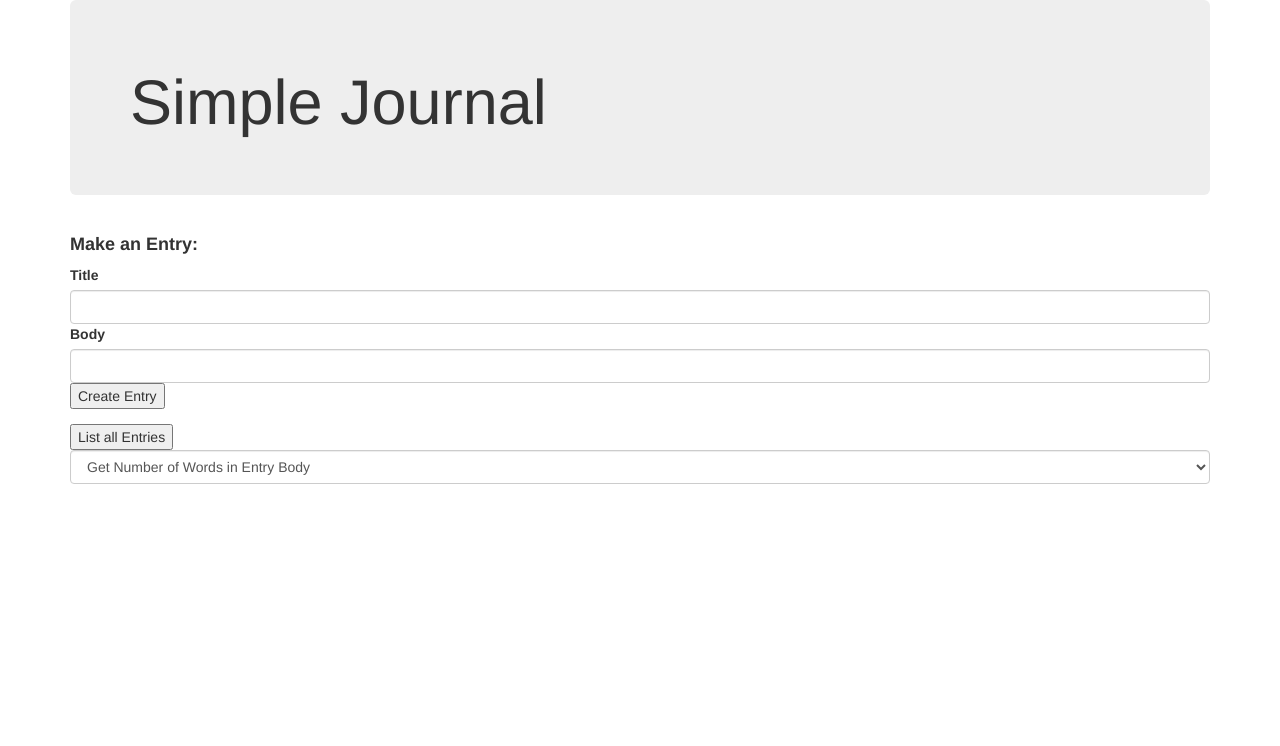
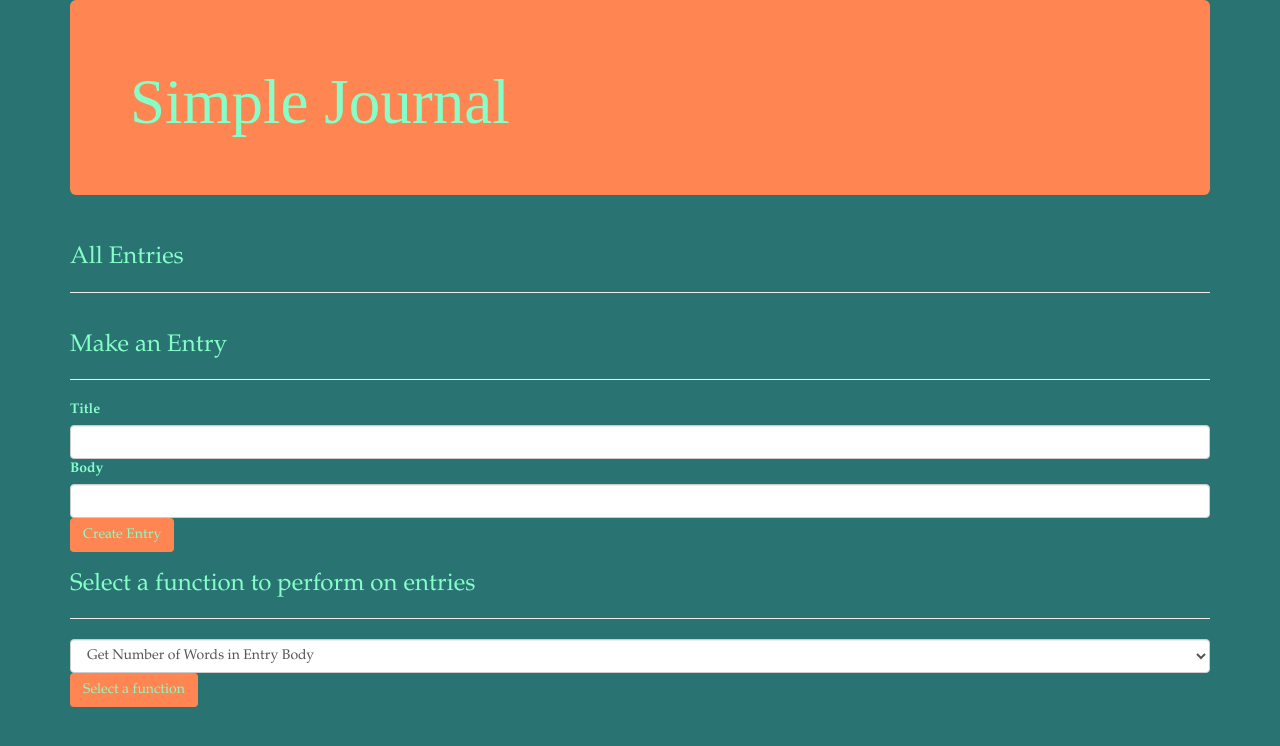
Before and after one commit to neumanna94/SimpleJournal, a website built with webpack: page src/index.html in a window 1280 px wide. Built offline with nearby package versions, Linux system fonts and the light colour scheme; files whose address does not match are found by name.

Commit message:
Add styling.

```diff
--- a/css/styles.css
+++ b/css/styles.css
@@ -0,0 +1,22 @@
+.jumbotron {
+  color: #85ffc7;
+  background-color: #ff8552;
+  font-family: "Papyrus";
+}
+.btn {
+  color: #85ffc7;
+  background-color: #ff8552;
+  display: inline-block;
+  text-decoration: none;
+}
+.btn:hover {
+  color: #84FFE4;
+  background-color: #FF5A51;
+  display: inline-block;
+  text-decoration: none;
+}
+body {
+  color: #85ffc7;
+  background-color: #297373;
+  font-family: "Book Antiqua";
+}
--- a/src/index.html
+++ b/src/index.html
@@ -10,27 +10,35 @@
       <div class = "jumbotron">
           <h1>Simple Journal</h1>
       </div>
+    <div class="row">
+      <div class="col-md-12" id = "results">
+        <h3> All Entries <hr></h3>
+
+      </div>
+    </div>
     <div class = "row">
       <div class = "col-md-12">
         <div class="form-group">
-                <h4><strong>Make an Entry:</strong></h4>
-                <label for="title"><strong>Title</strong></label>
+          <h3>Make an Entry <hr></h3>
+          <label for="title">Title</label>
           <input id="title" class="form-control" type="text">
-                <label for="body"><strong>Body</strong></label>
+          <label for="body">Body</label>
           <input id="body" class="form-control" type="text">
-                <button type="submit">Create Entry</button>
+          <button type="submit" class="btn small">Create Entry</button>
         </div>
         <div class="form-group">
-                <button type="button" name="button">List all Entries</button>
+          <h3> Select a function to perform on entries <hr> </h3>
           <select class="form-control" id="functionSelector">
             <option value = "0">Get Number of Words in Entry Body</option>
             <option value = "1">Get Number of Vowels in Entry Body</option>
             <option value = "2">Get First Word in Entry Body</option>
             <option value = "3">Get First Eight Words in Entry Body</option>
           </select>
+          <button type="submit" class="btn small">Select a function</button>
         </div>
       </div>
     </div>
+
 </body>
 <script src="text/javascript">
 $(document).ready(function(){
```
Lines whose indentation alone changed are shown as unchanged.
